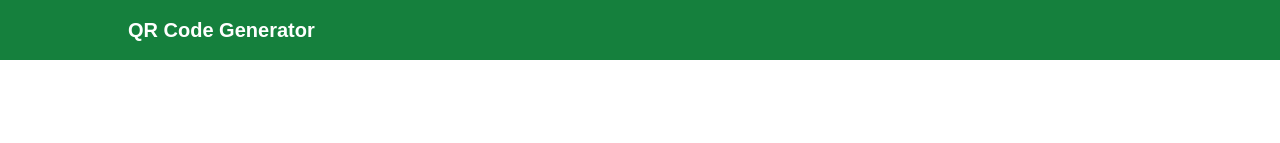
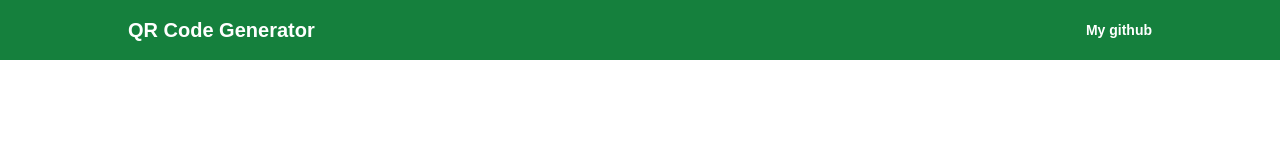
Before and after one commit to UeberTimei/qrcode-app, a plain HTML site: page index.html in a window 1280 px wide. Shown: the top 143 px of the page. Drawn offline with nearby package versions, Linux system fonts and the light colour scheme.

Commit message:
little changes

```diff
--- a/index.html
+++ b/index.html
@@ -26,8 +26,9 @@
 </head>
 <body>
     <header class="bg-green-700 p-4 mb-10">
-        <div class="max-w-5xl m-auto">
-            <div class="text-xl font-bold text-white">QR Code Generator</div>
+        <div class="flex max-w-5xl m-auto">
+            <div class="text-xl font-bold text-white mr-auto">QR Code Generator</div>
+            <a class="text-sm font-semibold text-white ml-auto mt-1" href="https://github.com/UeberTimei">My github</a>
         </div>
     </header>
 
```
